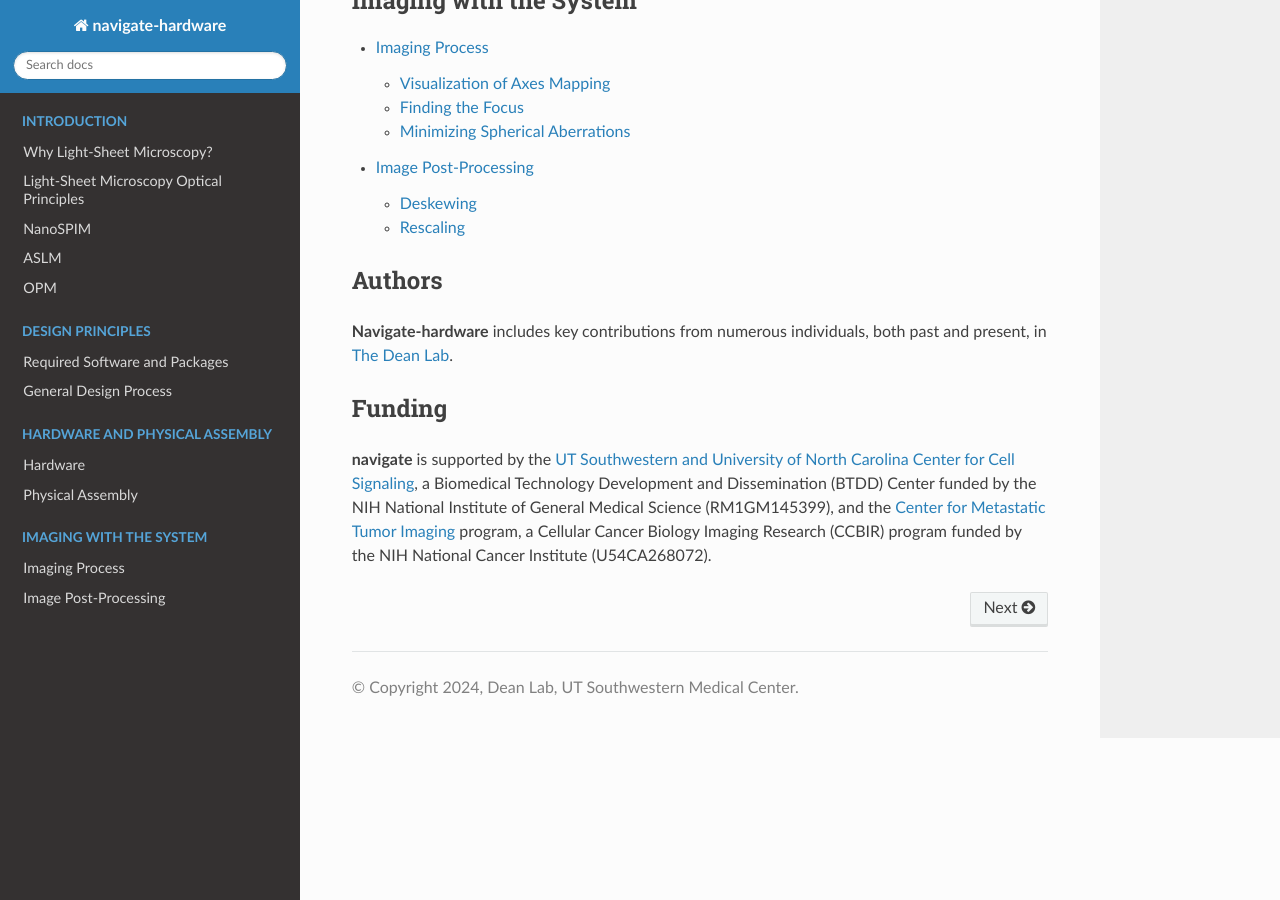
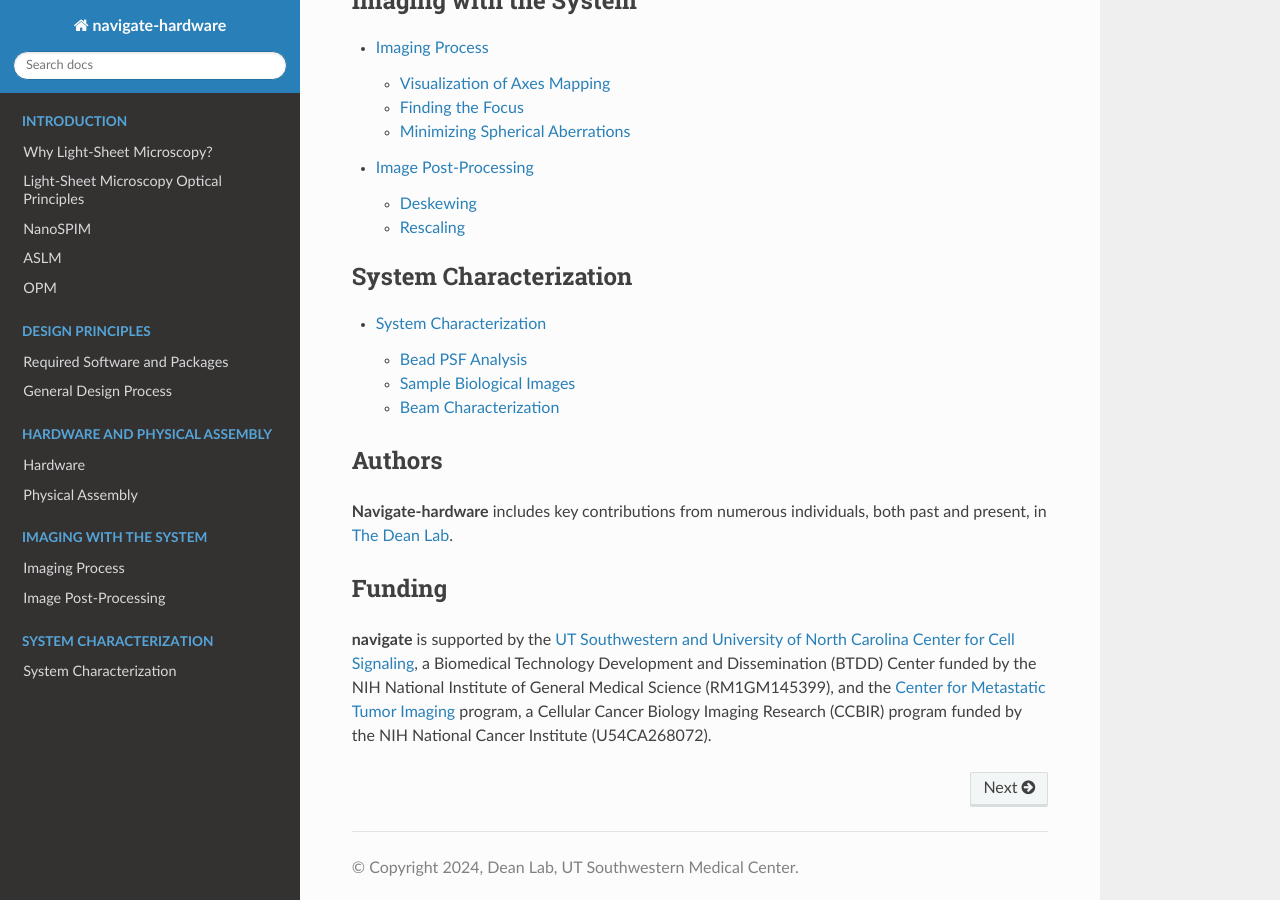
Before and after one commit to TheDeanLab/COMPASS, a Sphinx documentation site: the page built from docs/source/index.rst, in a window 1280 px wide and 900 px high, scrolled down 2062 px. Built offline with Sphinx 7.4.7 and the Read the Docs theme 2.0.0, drawn with Linux system fonts in a browser that asks for light colours; pages that are not in the unit, such as notebooks, are missing from menus.

Commit message:
Update index.rst

```diff
--- a/docs/source/index.rst
+++ b/docs/source/index.rst
@@ -71,6 +71,12 @@
 
    imaging/imaging
 
+.. toctree::
+   :caption: System Characterization
+   :maxdepth: 5
+
+   system_characterization/system_characterization
+
    contributing/software_architecture
 
 
```
